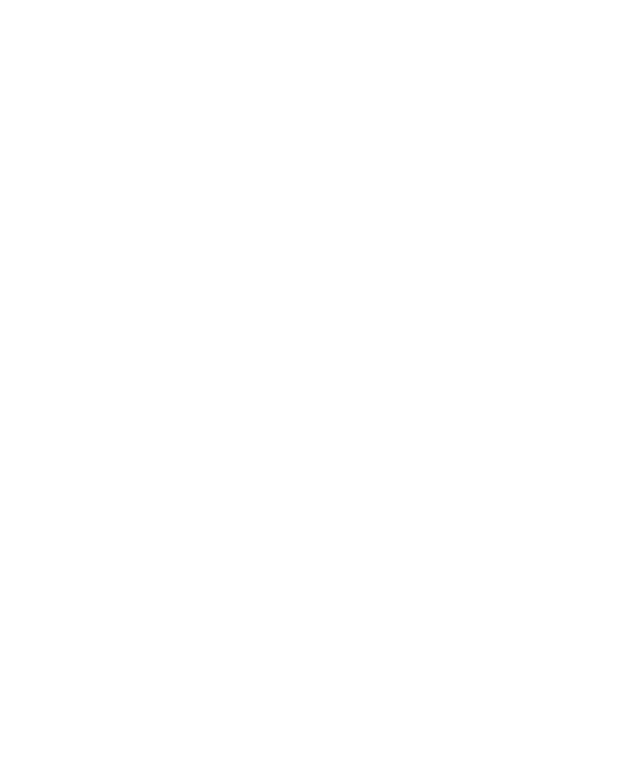
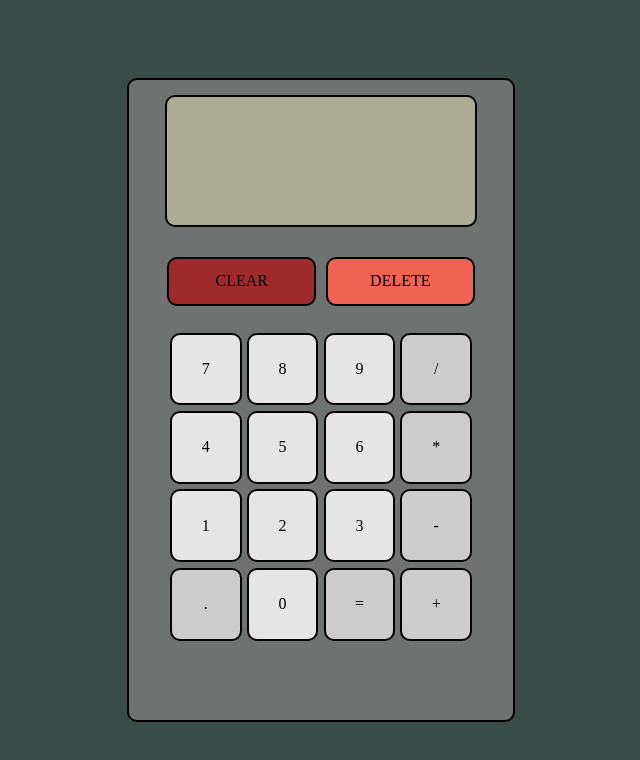
Before and after one commit to boris-pavel/odin-calculator, a plain HTML site: page index.html in a window 1280 px wide. Shown: the whole page, without its empty margins (319-959 px from the left). Drawn offline with Linux system fonts and the light colour scheme.

Commit message:
Add styling

```diff
--- a/css/style.css
+++ b/css/style.css
@@ -0,0 +1,93 @@
+body {
+    background-color: #384D48;
+    display: flex;
+    justify-content: center;
+    align-items: center;
+    height: 100vh;
+    width: 100vw;
+    margin: 0;
+    padding: 0;
+}
+
+.calculator {
+    background-color: #6E7271;
+    height: 80%;
+    width: 30%;
+    display: flex;
+    justify-content: space-around;
+    align-items: center;
+    border-radius: 10px;
+    border: 2px solid black;
+    display: flex;
+    flex-direction: column;
+}
+
+.display {
+    background-color: #ACAD94;
+    height: 20%;
+    border: 2px solid black;
+    border-radius: 10px;
+}
+
+.display,
+.buttons {
+    width: 80%;
+}
+
+.buttons {
+    display: flex;
+    flex-direction: column;
+
+    height: 70%;
+}
+
+.clear-buttons {
+    width: 100%;
+    height: 10%;
+    display: flex;
+    justify-content: space-between;
+    gap: 10px
+}
+.clear-buttons > * {
+    height: 100%;
+    width: 50%;
+    border-radius: 10px;
+    border: 2px solid black;
+}
+#clear {
+   background-color: #9E2A2B;
+   display: flex;
+   justify-content: center;
+   align-items: center;
+}
+
+#delete {
+    background-color: #EE6352;
+    display: flex;
+    justify-content: center;
+    align-items: center;
+}
+
+.signs {
+    display: flex;
+    justify-content: space-around;
+    flex-wrap: wrap;
+    height: 70%;
+    margin-top: 10%;
+}
+
+.signs > * {
+    box-sizing: border-box;
+    height: calc(93%/4);
+    width: calc(93%/4);
+    background-color: #E5E5E5;
+    border-radius: 10px;
+    border: 2px solid black;
+    display: flex;
+    justify-content: center;
+    align-items: center;
+}
+
+.operator {
+    background-color: #CCCCCC;
+}
--- a/index.html
+++ b/index.html
@@ -9,6 +9,34 @@
     <link rel="stylesheet" href="css/style.css">
 </head>
 <body>
+    <div class="calculator">
+        <div class="display">
 
+        </div>
+        <div class="buttons">
+            <div class="clear-buttons">
+                <div id="clear"> CLEAR </div>
+                <div id="delete"> DELETE </div>
+            </div>
+            <div class="signs">
+                <div id="7">7</div>
+                <div id="8">8</div>
+                <div id="9">9</div>
+                <div class="operator" id="/">/</div>
+                <div id="4">4</div>
+                <div id="5">5</div>
+                <div id="6">6</div>
+                <div class="operator" id="*">*</div>
+                <div id="1">1</div>
+                <div id="2">2</div>
+                <div id="3">3</div>
+                <div class="operator" id="-">-</div>
+                <div class="operator" id="decimal">.</div>
+                <div id="0">0</div>
+                <div class="operator" id="equals">=</div>
+                <div class="operator" id="plus">+</div>
+            </div>
+        </div>
+    </div>
 </body>
 </html>
```
